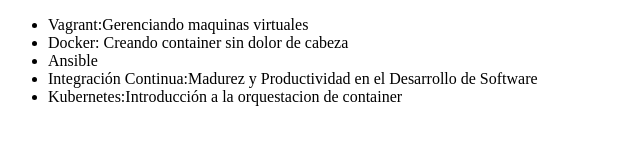
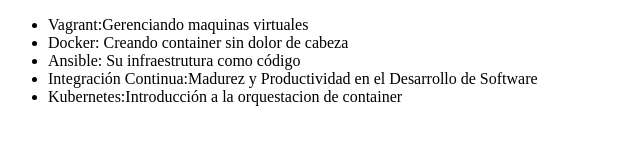
Before and after one commit to designlol80/alura-git, a plain HTML site: page index.html in a window 1280 px wide. Shown: the whole page, without its empty margins (0-640 px from the left). Drawn offline with Linux system fonts and the light colour scheme.

Commit message:
Modificando el nombre del curso de Ansible

```diff
--- a/index.html
+++ b/index.html
@@ -10,7 +10,7 @@
     <ul>
         <li>Vagrant:Gerenciando maquinas virtuales</li>
         <li>Docker: Creando container sin dolor de cabeza</li>
-        <li>Ansible</li>
+        <li>Ansible: Su infraestrutura como código</li>
         <li>Integración Continua:Madurez y Productividad en el Desarrollo de Software</li>
         <li>Kubernetes:Introducción a la orquestacion de container</li>
     </ul>
```
